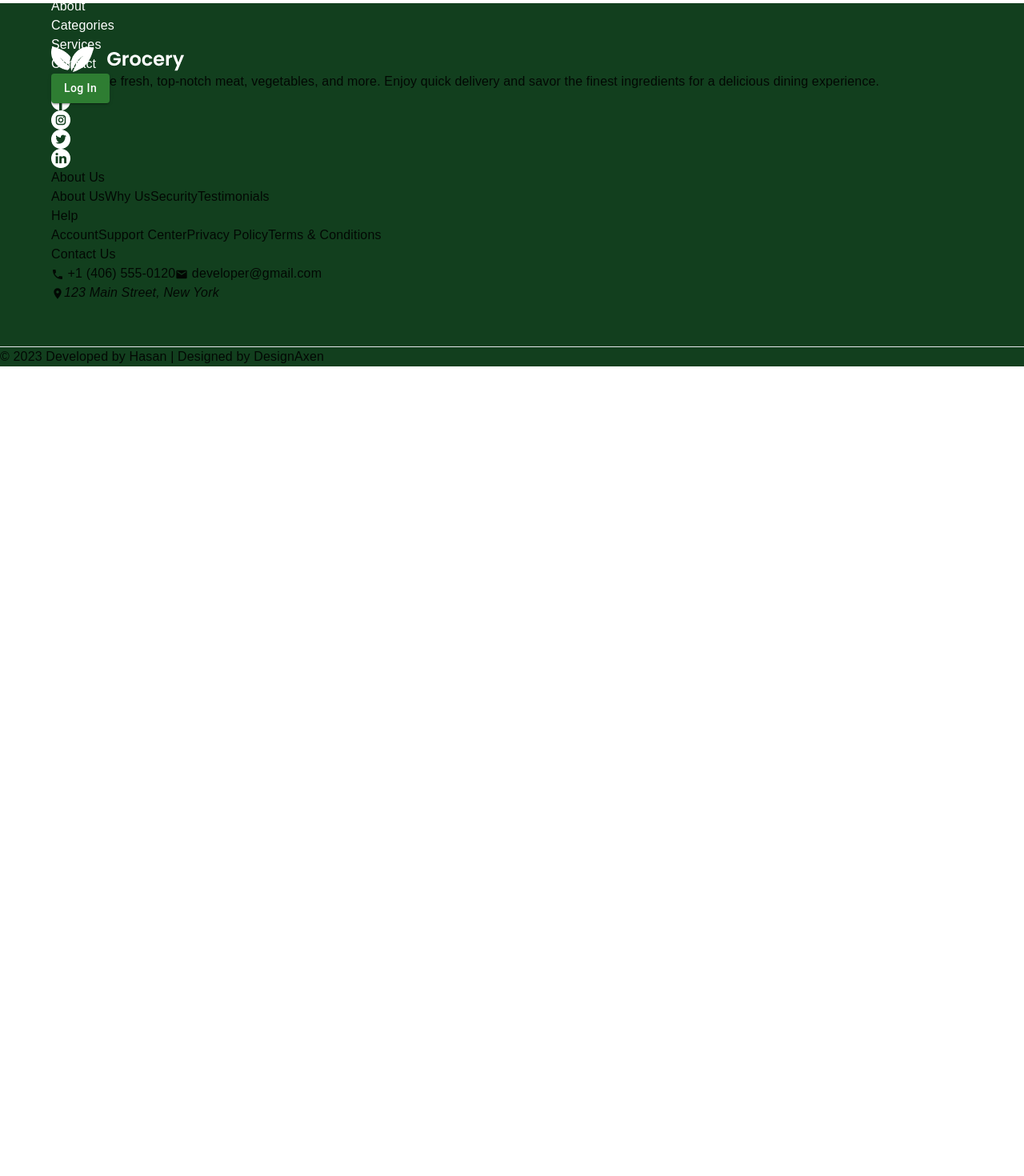
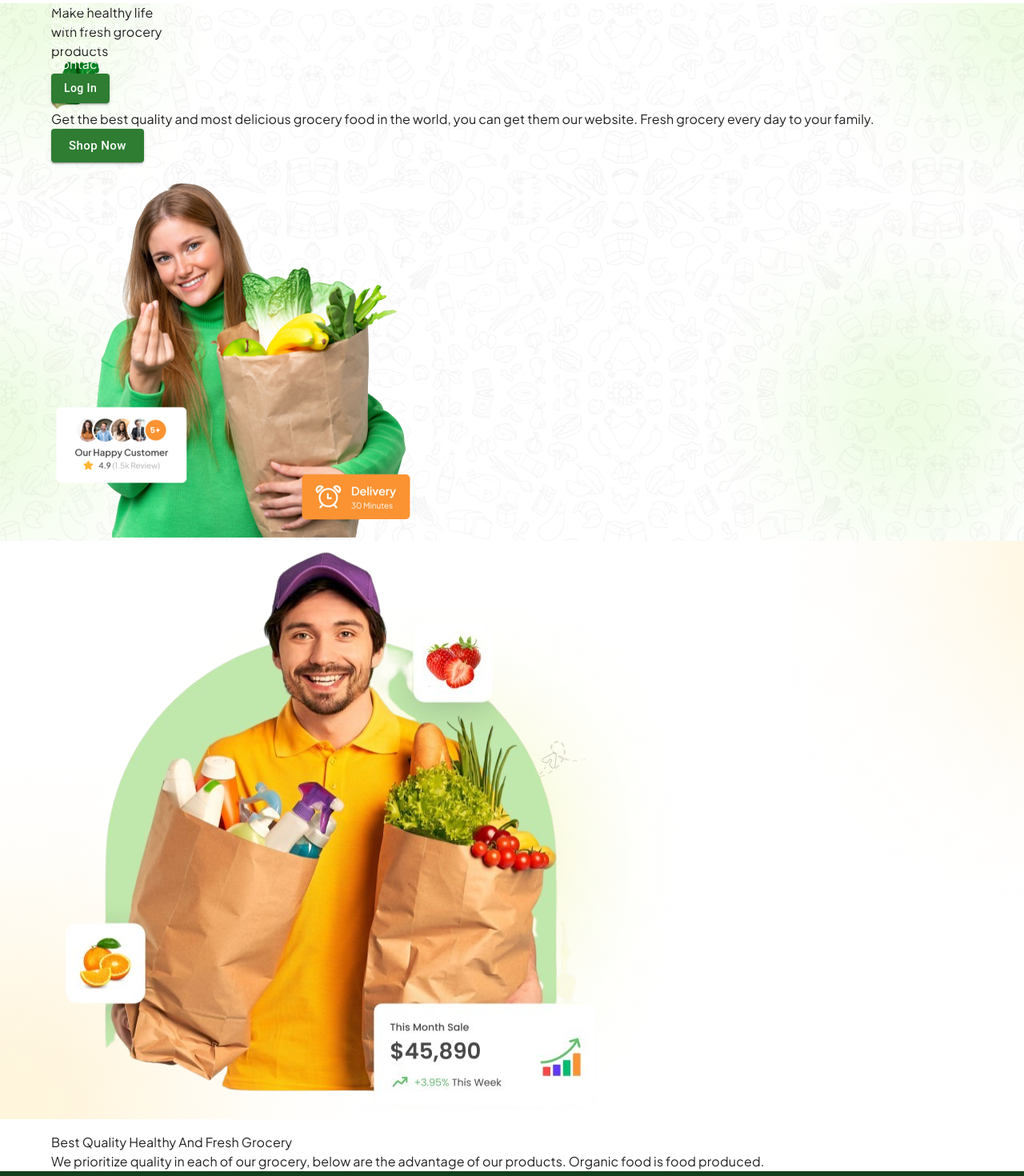
Before and after one commit to ahmod001/grocery, a React (Vite) app: page / in a window 1280 px wide. Shown: the part 60-1530 px from the top of the page at 80% size. Before the commit the page ends 800 px from the top, so only its background shows below. Built offline with nearby package versions, Linux system fonts and the light colour scheme.

Commit message:
ourQualites-services section created  & optimized

```diff
--- a/index.html
+++ b/index.html
@@ -1,13 +1,23 @@
 <!DOCTYPE html>
 <html lang="en">
+
 <head>
   <meta charset="UTF-8" />
   <!-- <link rel="icon" type="image/svg+xml" href="/Logo_black.png" /> -->
+
+  <!-- Google Font -->
+  <link rel="preconnect" href="https://fonts.googleapis.com">
+  <link rel="preconnect" href="https://fonts.gstatic.com" crossorigin>
+  <link href="https://fonts.googleapis.com/css2?family=Plus+Jakarta+Sans:wght@200;300;400;500;600;700;800&display=swap" rel="stylesheet">
+
   <meta name="viewport" content="width=device-width, initial-scale=1.0" />
+
   <title>Grocery</title>
 </head>
+
 <body>
   <div id="root"></div>
   <script type="module" src="/src/main.jsx"></script>
 </body>
+
 </html>
--- /dev/null
+++ b/src/Components/Home/Hero/Hero.jsx
@@ -0,0 +1,54 @@
+import React from 'react';
+import Hero_bg from '../../../assets/backgrounds/1_bg.png'
+import { Button, Container, useMediaQuery } from '@mui/material';
+import hero_customer from '../../../assets/hero_customer.png';
+import ful_kopi from '../../../assets/icons/ful_kopi_icon.png';
+
+const Hero = () => {
+    // Media Query
+    const isSmallScreen = useMediaQuery('(max-width: 768px)');
+
+    return (
+        <section style={{ backgroundImage: `url(${Hero_bg})`, backgroundSize: 'cover' }} className='pt-16 sm:bg-green-400/10'>
+
+            <Container>
+                <div className='sm:grid sm:grid-cols-2 flex flex-col-reverse gap-x-5'>
+                    {/* Text */}
+                    <div className='col pb-6 pt-3 flex items-center'>
+                      <div className='xl:space-y-7 lg:space-y-6 md:space-y-5 sm:space-y-4 space-y-5 w-11/12 sm:tracking-normal tracking-wide'>
+                          {/* title */}
+                          <h1 className='xl:text-5xl pb-0  md:text-3xl sm:text-2xl text-3xl font-bold capitalize xl:tracking-wide'>
+                            Make healthy life <br />
+                           <div className='xl:my-2.5 lg:my-1.5 sm:my-0 md:my-0.5 my-1'>
+                           with <span className='text-green-500'>
+                                fresh grocery
+                            </span>
+                           </div>
+                           products <img className='inline xl:h-11  md:h-7 sm:h-6 h-7' src={ful_kopi} alt="vegetable" />
+                        </h1>
+                        {/* description */}
+                        <p className='lg:text-base md:text-sm sm:text-xs text-sm'>
+                        Get the best quality and most delicious grocery food in the world, you can get them our website. Fresh grocery every day to your family.
+                        </p>
+
+                        {/* Shop_now Btn */}
+                        <Button  sx={{textTransform: 'capitalize'}}
+                        variant='contained'
+                        size={isSmallScreen?'medium':'large'}
+                        color='success'>
+                            Shop Now
+                        </Button>
+                      </div>
+                    </div>
+
+                    {/* Hero Img */}
+                    <div className='col'>
+                        <img className='xl:h-[33.5rem] lg:h-[28.5rem] md:h-[25rem] mx-auto sm:h-[18rem] h-[19rem]' src={hero_customer} alt="hero_customer" />
+                    </div>
+                </div>
+            </Container>
+        </section>
+    );
+};
+
+export default Hero;
--- a/src/Components/Home/Home.jsx
+++ b/src/Components/Home/Home.jsx
@@ -1,13 +1,12 @@
-import { Container } from '@mui/material';
-import { } from 'react';
-
+import Hero from './Hero/Hero';
+import OurBestQualities from './OurBestQualities/OurBestQualities';
 const Home = () => {
-    return (
-       <main className='h-screen my-9'>
-         <Container>
-        </Container>
-       </main>
-    )
+  return (
+    <main className='min-h-screen space-y-5 mb-9'>
+        <Hero />
+        <OurBestQualities/>
+    </main>
+  )
 };
 
 export default Home;
--- /dev/null
+++ b/src/Components/Home/OurBestQualities/OurBestQualities.jsx
@@ -0,0 +1,12 @@
+import {} from 'react';
+import OurServicesAndQualities from '../../OurServicesAndQualities/OurServicesAndQualities';
+
+const OurBestQualities = () => {
+    return (
+        <OurServicesAndQualities>
+
+        </OurServicesAndQualities>
+    );
+};
+
+export default OurBestQualities;
--- a/src/Components/Navbar/Navbar.jsx
+++ b/src/Components/Navbar/Navbar.jsx
@@ -152,10 +152,10 @@ const Navbar = (props) => {
     })
 
     return (
-        <>
+        <nav className='fixed'>
             <CssBaseline />
             <ElevationScroll {...props}>
-                <AppBar sx={{ bgcolor: isNavBarElevated ? '#EAF5E3' : 'transparent' }}>
+                <AppBar sx={{ bgcolor: isNavBarElevated ? 'white' : 'transparent' }}>
                     <Toolbar>
                         <Container sx={{ display: 'flex' }} >
 
@@ -231,7 +231,7 @@ const Navbar = (props) => {
                     <KeyboardArrowUpIcon />
                 </Fab>
             </ScrollTop>
-        </>
+        </nav>
     )
 };
 
--- /dev/null
+++ b/src/Components/OurServicesAndQualities/OurServicesAndQualities.jsx
@@ -0,0 +1,39 @@
+import React from 'react';
+import { Container } from "@mui/material";
+import ourQualitiesBg from '../../assets/backgrounds/2_bg.png';
+import qualityMan from "../../assets/premium_qualityMan.png";
+
+const OurServicesAndQualities = () => {
+    return (
+        <section style={{ backgroundImage: `url(${ourQualitiesBg})`, backgroundRepeat: 'no-repeat' }}>
+            <Container>
+                <div className='grid gap-x-5 sm:grid-cols-2 grid-cols-1'>
+                    {/* Img */}
+                    <div>
+                        <img className='xl:h-[33.5rem] mx-auto lg:h-[28.5rem] md:h-[25rem] sm:h-[18rem] h-[19rem]' src={qualityMan} alt="quality_man" />
+                    </div>
+
+                    {/* texts */}
+                    <div className='flex md:max-w-none max-w-[32rem] items-center'>
+                        <div>
+                            <div className='md:space-y-4 space-y-3 w-11/12 '>
+                                {/* title */}
+                                <h1 className='xl:text-3xl pb-0  md:text-3xl sm:text-2xl text-2xl font-bold capitalize xl:tracking-wide'>
+                                    Best Quality Healthy And
+                                    Fresh Grocery
+                                </h1>
+                                {/* description */}
+                                <p className='lg:text-base md:text-sm sm:text-xs text-sm'>
+                                    We prioritize quality in each of our grocery, below are the advantage of our products. Organic food is food produced.
+                                </p>
+                            </div>
+                            <div></div>
+                        </div>
+                    </div>
+                </div>
+            </Container>
+        </section>
+    );
+};
+
+export default OurServicesAndQualities;
--- a/src/index.css
+++ b/src/index.css
@@ -1,9 +1,6 @@
 @tailwind base;
 @tailwind components;
 @tailwind utilities;
-
-/* Google Font */
-@import url('https://fonts.googleapis.com/css2?family=Plus+Jakarta+Sans:wght@200;300;400;500;600;700;800&display=swap');
 
 :root {
   -webkit-text-size-adjust: 100%;
```
Also changed, not shown: src/assets/hero_customer.png (renamed from src/assets/femail__consumer.png). Lines whose indentation alone changed are shown as unchanged.
